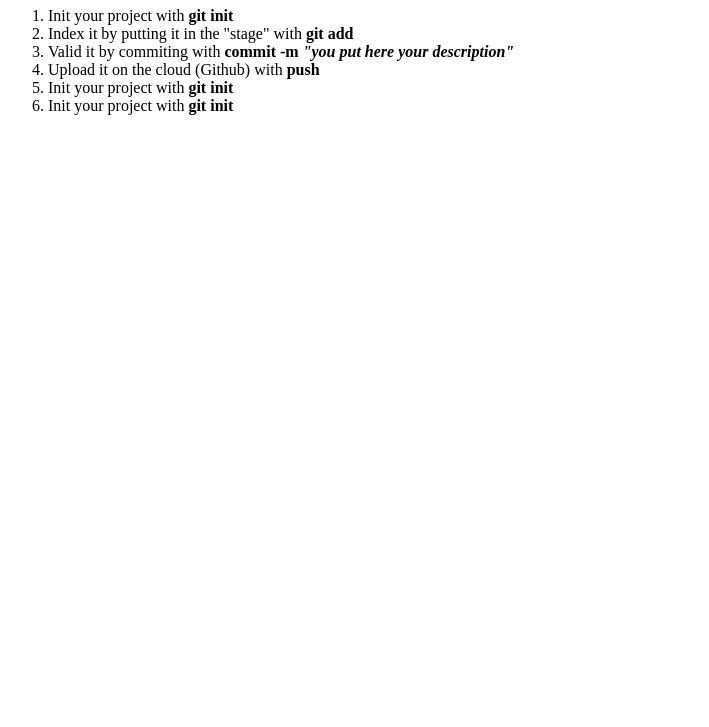
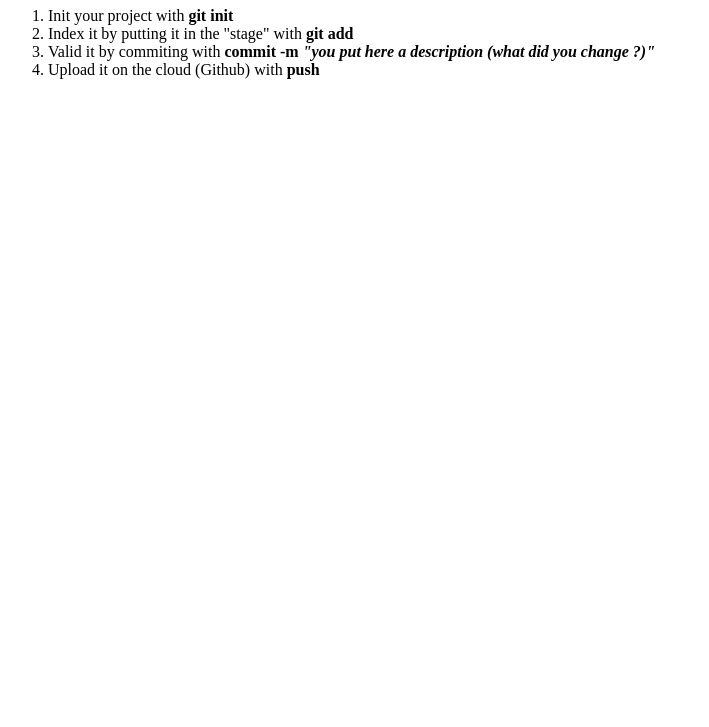
Before and after one commit to kurorogalsen/git_tutorial, a plain HTML site: page index.html in a window 1280 px wide. Shown: the part 73-800 px from the top of the page, without its empty margins (0-709 px from the left). Drawn offline with Linux system fonts and the light colour scheme.

Commit message:
index.html

```diff
--- a/index.html
+++ b/index.html
@@ -11,11 +11,8 @@
 	<ol>
 		<li> Init your project with <b> git init </b> </li>
 		<li> Index it by putting it in the "stage" with <b> git add </b> </li>
-		<li> Valid it by commiting with <b> commit -m <i> "you put here your description" </i> </b> </li>
+		<li> Valid it by commiting with <b> commit -m <i> "you put here a description (what did you change ?)" </i> </b> </li>
 		<li> Upload it on the cloud (Github) with <b> push </b> </li>
-		<li> Init your project with <b> git init </b> </li>
-		<li> Init your project with <b> git init </b> </li>
-
 	</ol>
 </body>
 </html>
```
